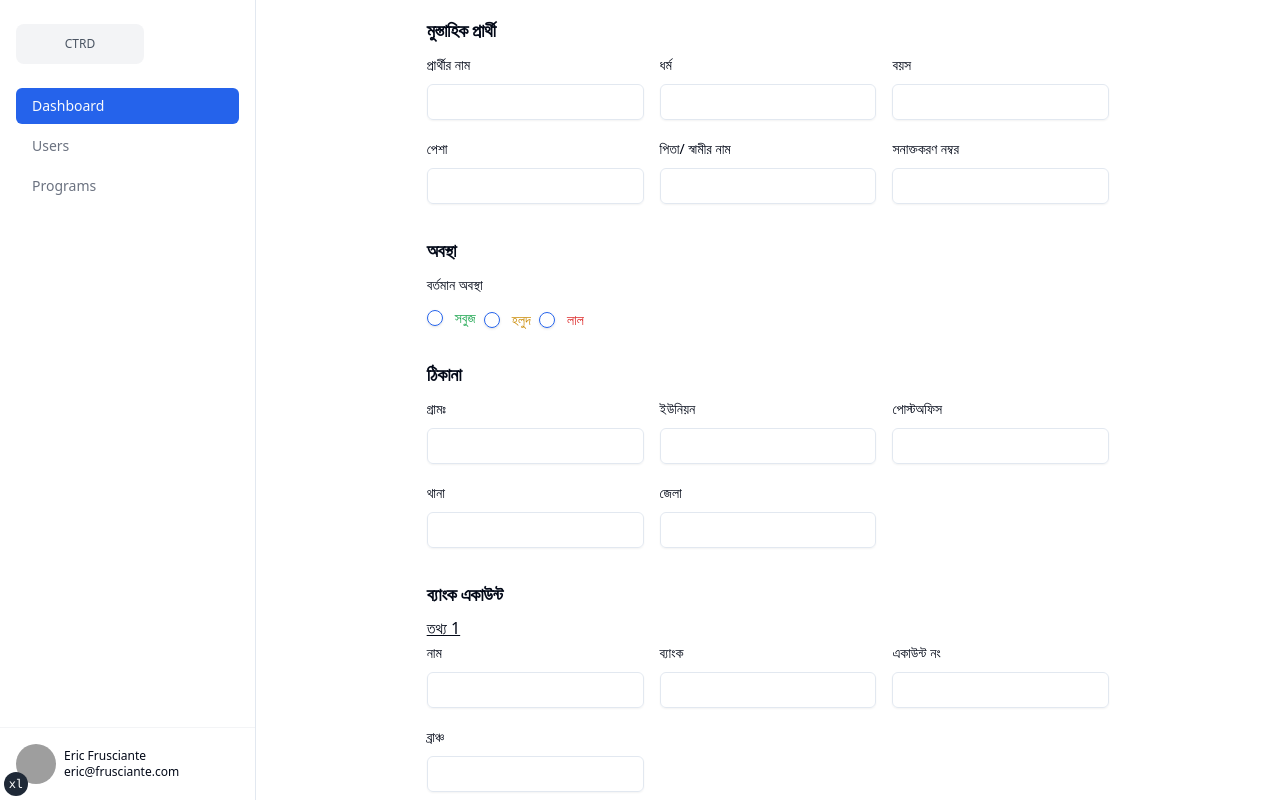
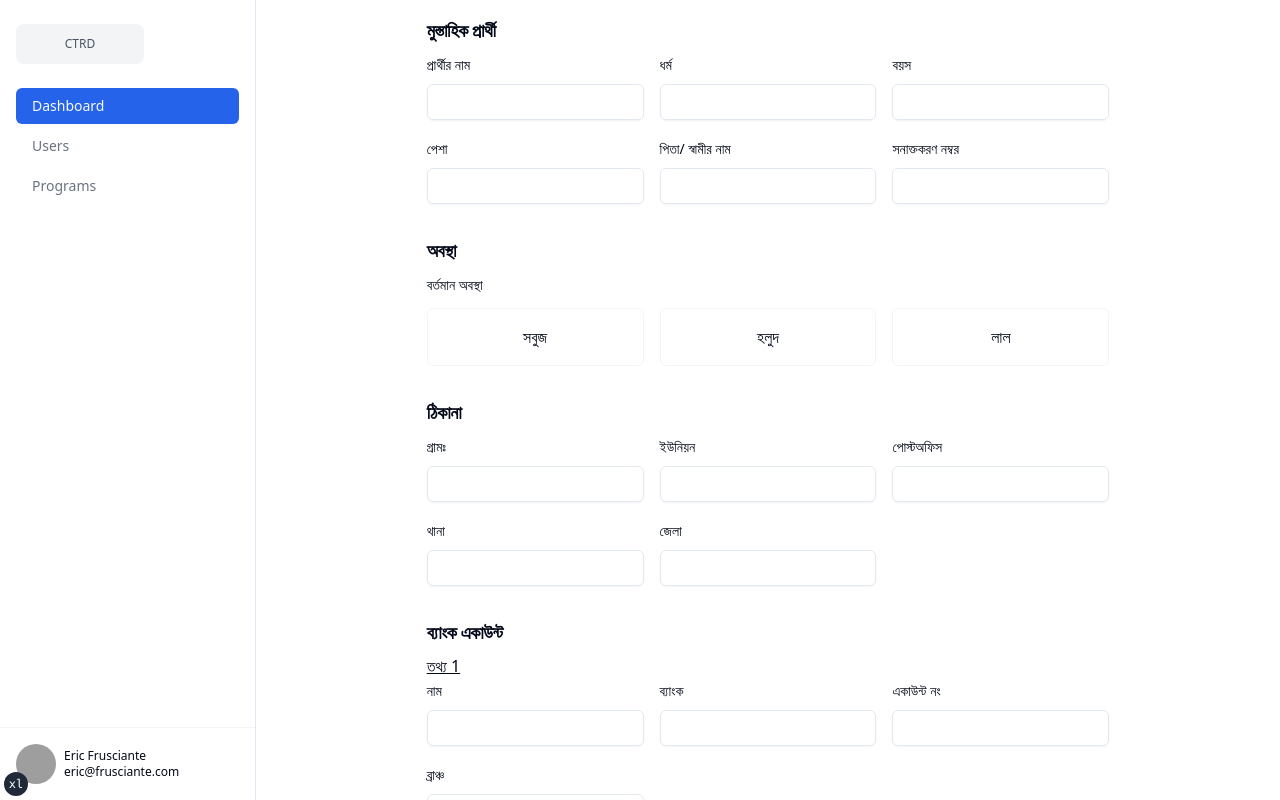
Before and after one commit to shahreaz0/ctrd-admin-panel, a Next.js app: page /dashboard in a window 1280 px wide. Built offline with nearby package versions, Linux system fonts and the light colour scheme; grey boxes are pictures that could not be loaded.

Commit message:
New condition radio

```diff
--- a/app/(dashboard)/dashboard/components/condition-radio.tsx
+++ b/app/(dashboard)/dashboard/components/condition-radio.tsx
@@ -1,5 +1,6 @@
 "use client";
 
+import { Label } from "@radix-ui/react-label";
 import { useFormContext } from "react-hook-form";
 
 import {
@@ -25,27 +26,48 @@
             <RadioGroup
               onValueChange={field.onChange}
               defaultValue={field.value}
-              className="flex space-y-1"
+              className="grid grid-cols-3 gap-4"
             >
-              <FormItem className="flex items-center space-x-3 space-y-0">
+              <FormItem>
                 <FormControl>
-                  <RadioGroupItem value="green" />
+                  <div>
+                    <RadioGroupItem value="green" id="green" className="peer sr-only" />
+                    <Label
+                      htmlFor="green"
+                      className="flex flex-col items-center justify-between rounded-md border border-muted bg-popover p-4 hover:bg-accent hover:text-accent-foreground peer-data-[state=checked]:border-primary [&:has([data-state=checked])]:border-primary"
+                    >
+                      সবুজ
+                    </Label>
+                  </div>
                 </FormControl>
-                <FormLabel className="font-normal text-green-600">সবুজ</FormLabel>
               </FormItem>
 
-              <FormItem className="flex items-center space-x-3 space-y-0">
+              <FormItem>
                 <FormControl>
-                  <RadioGroupItem value="yellow" />
+                  <div>
+                    <RadioGroupItem value="yellow" id="yellow" className="peer sr-only" />
+                    <Label
+                      htmlFor="yellow"
+                      className="flex flex-col items-center justify-between rounded-md border border-muted bg-popover p-4 hover:bg-accent hover:text-accent-foreground peer-data-[state=checked]:border-primary [&:has([data-state=checked])]:border-primary"
+                    >
+                      হলুদ
+                    </Label>
+                  </div>
                 </FormControl>
-                <FormLabel className="font-normal text-yellow-600">হলুদ</FormLabel>
               </FormItem>
 
-              <FormItem className="flex items-center space-x-3 space-y-0">
+              <FormItem className="cursor-pointer">
                 <FormControl>
-                  <RadioGroupItem value="red" />
+                  <div>
+                    <RadioGroupItem value="red" id="red" className="peer sr-only" />
+                    <Label
+                      htmlFor="red"
+                      className="flex flex-col items-center justify-between rounded-md border border-muted bg-popover p-4 hover:bg-accent hover:text-accent-foreground peer-data-[state=checked]:border-primary [&:has([data-state=checked])]:border-primary"
+                    >
+                      লাল
+                    </Label>
+                  </div>
                 </FormControl>
-                <FormLabel className="font-normal text-red-600">লাল</FormLabel>
               </FormItem>
             </RadioGroup>
           </FormControl>
--- a/app/(dashboard)/dashboard/components/create-mustahik-form.tsx
+++ b/app/(dashboard)/dashboard/components/create-mustahik-form.tsx
@@ -360,9 +360,9 @@
           </section>
           <section>
             <h1 className="mb-2 text-lg">অবস্থা</h1>
-            <section className="grid grid-cols-3 gap-4">
-              <ConditionRadio />
-            </section>
+            {/* <section className="grid grid-cols-3 gap-4"> */}
+            <ConditionRadio />
+            {/* </section> */}
           </section>
           <section>
             <h1 className="mb-2 text-lg">ঠিকানা</h1>
--- a/app/(dashboard)/programs/components/programs.tsx
+++ b/app/(dashboard)/programs/components/programs.tsx
@@ -24,14 +24,15 @@
 
       <RadioGroup defaultValue="p1" className="grid grid-cols-4 gap-4">
         <div>
-          <RadioGroupItem value="p1" id="p2" className="peer sr-only" />
+          <RadioGroupItem value="p1" id="p1" className="peer sr-only" />
           <Label
-            htmlFor="p2"
+            htmlFor="p1"
             className="flex flex-col items-center justify-between rounded-md border-2 border-muted bg-popover p-4 hover:bg-accent hover:text-accent-foreground peer-data-[state=checked]:border-primary [&:has([data-state=checked])]:border-primary"
           >
             Program
           </Label>
         </div>
+
         <div>
           <RadioGroupItem value="p2" id="p2" className="peer sr-only" />
           <Label
```
